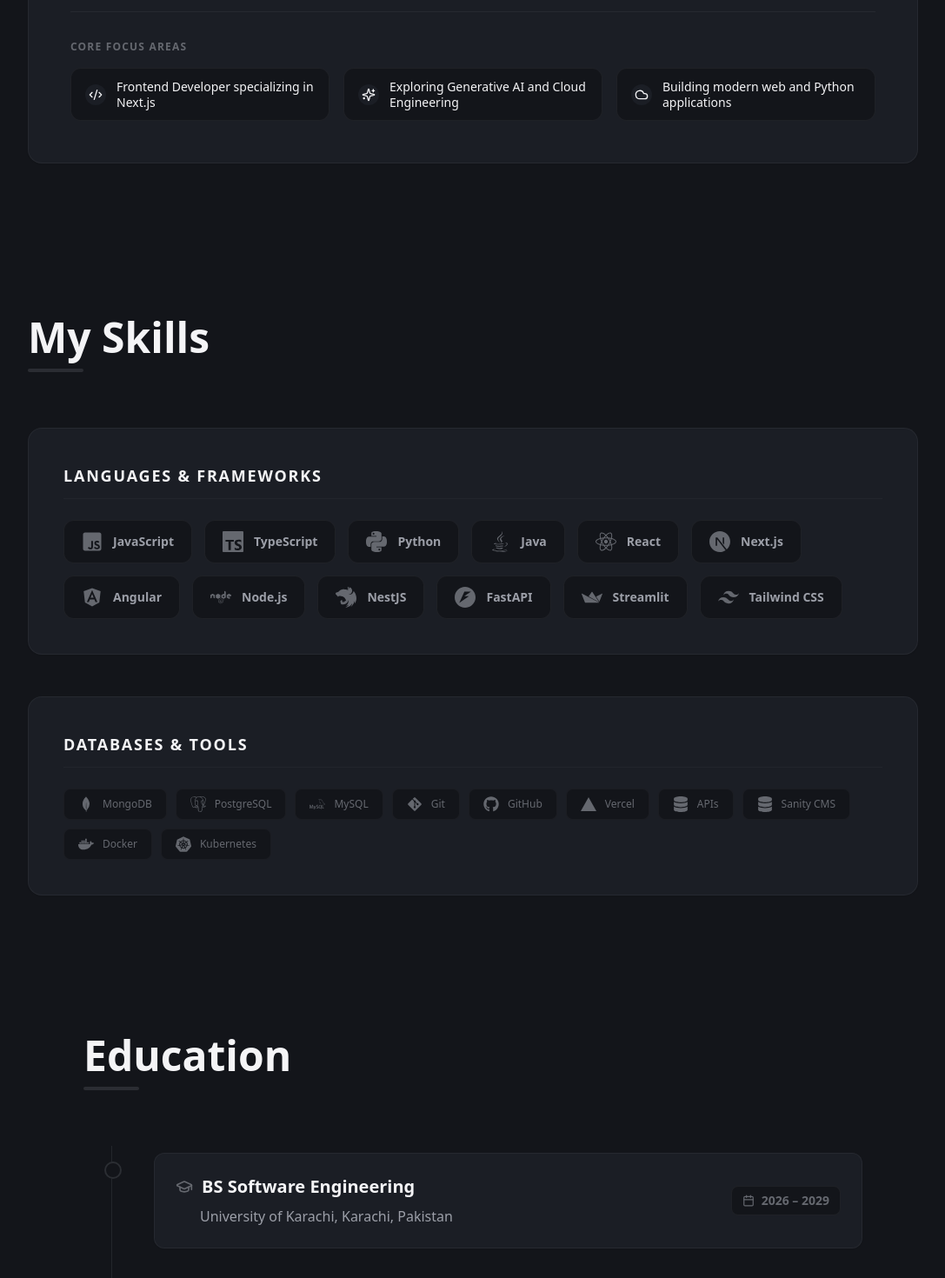
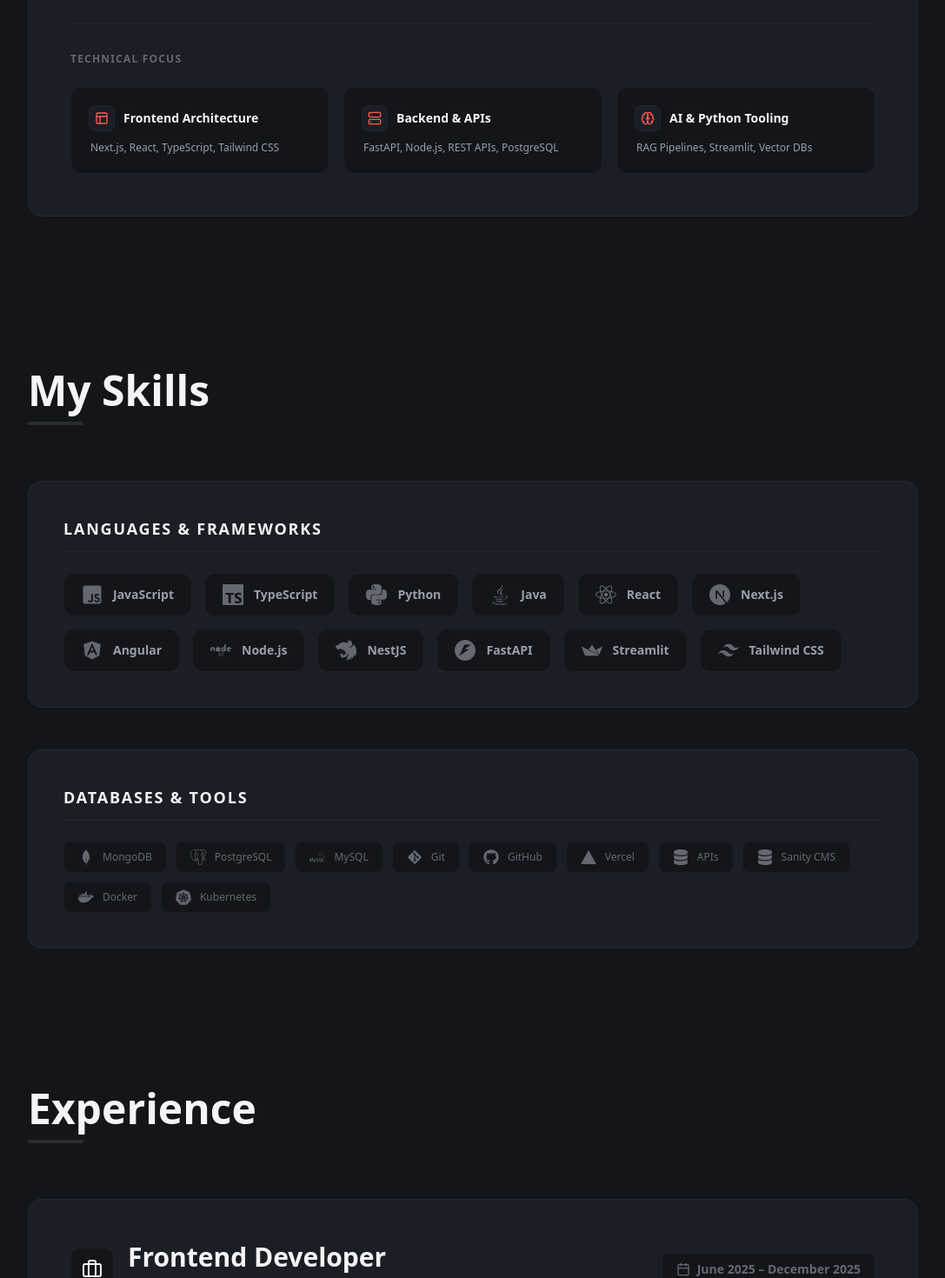
Before and after one commit to kulsoomimran/Personal_Portfolio, a Next.js app: page / in a window 1280 px wide. Shown: the part 1320-2790 px from the top of the page at 87% size, without its empty margins (96-1183 px from the left). Built offline with nearby package versions, Linux system fonts and the light colour scheme; a web font is replaced by a local one.

Commit message:
update home, about, and experience section

```diff
--- a/src/app/about/page.tsx
+++ b/src/app/about/page.tsx
@@ -1,20 +1,23 @@
 "use client";
 import React from "react";
-import { Code2, Sparkles, Cloud } from "lucide-react";
+import { Layout, Server, Brain } from "lucide-react";
 
 const About = () => {
   const highlights = [
     {
-      icon: <Code2 className="w-4 h-4 text-portfolioHeading" />,
-      text: "Frontend Developer specializing in Next.js",
+      icon: <Layout className="w-4 h-4" />,
+      title: "Frontend Architecture",
+      text: "Next.js, React, TypeScript, Tailwind CSS",
     },
     {
-      icon: <Sparkles className="w-4 h-4 text-portfolioHeading" />,
-      text: "Exploring Generative AI and Cloud Engineering",
+      icon: <Server className="w-4 h-4" />,
+      title: "Backend & APIs",
+      text: "FastAPI, Node.js, REST APIs, PostgreSQL",
     },
     {
-      icon: <Cloud className="w-4 h-4 text-portfolioHeading" />,
-      text: "Building modern web and Python applications",
+      icon: <Brain className="w-4 h-4" />,
+      title: "AI & Python Tooling",
+      text: "RAG Pipelines, Streamlit, Vector DBs",
     }
   ];
 
@@ -36,33 +39,36 @@ const About = () => {
           data-aos-duration="1000"
         >
           {/* Bold Intro Statement at the Top with Clean Solid Underline */}
-          <h3 className="text-2xl sm:text-3xl font-bold text-portfolioHeading leading-snug mb-8 max-w-4xl">
-            I am a <span className="text-portfolioHeading border-b-2 border-portfolioAccent pb-0.5">Software Engineering student</span> at the University of Karachi (UBIT&apos;29), specializing in front-end architecture, modern web apps, and AI integrations.
+          <h3 className="text-lg sm:text-xl md:text-2xl font-bold text-portfolioHeading leading-relaxed mb-8 max-w-4xl">
+            I am a <span className="text-portfolioHeading border-b-2 border-portfolioAccent pb-0.5">Frontend Developer & Software Engineer</span> specializing in crafting modern, high-performance web applications and intelligent AI integrations.
           </h3>
 
           {/* Sub Paragraphs */}
           <div className="grid grid-cols-1 md:grid-cols-2 gap-8 text-base leading-relaxed text-portfolioBody mb-8">
             <p>
-              I design and deploy responsive, high-performance applications like <span className="text-portfolioHeading font-semibold">Attendify</span> (a workforce management SaaS) and full-stack systems using <span className="text-portfolioHeading font-semibold">Next.js</span>, <span className="text-portfolioHeading font-semibold">TypeScript</span>, and <span className="text-portfolioHeading font-semibold">FastAPI</span>.
+              I design and deploy responsive, user-centric applications like <span className="text-portfolioHeading font-semibold">Attendify</span> (a workforce management SaaS), utilizing modern frontend architectures like <span className="text-portfolioHeading font-semibold">Next.js</span>, <span className="text-portfolioHeading font-semibold">React</span>, and <span className="text-portfolioHeading font-semibold">TypeScript</span>.
             </p>
             <p>
-              Beyond web development, I engineer secure data encryption utilities and vector-database-powered <span className="text-portfolioHeading font-semibold">RAG chatbots</span>, converting complex software concepts into fully deployed products.
+              Beyond building interfaces, I develop robust backend APIs, engineer custom utility tools, and integrate vector-database-driven <span className="text-portfolioHeading font-semibold">RAG chatbots</span>—applying my academic training in Software Engineering at the University of Karachi to deliver practical, production-grade solutions.
             </p>
           </div>
 
           {/* Highlights as 3 Equal-Width Grid Pills BELOW Paragraphs */}
           <div className="pt-8 border-t border-portfolioMuted/15">
-            <p className="text-xs font-bold text-portfolioMuted uppercase tracking-widest mb-4">Core Focus Areas</p>
+            <p className="text-xs font-bold text-portfolioMuted uppercase tracking-widest mb-6">Technical Focus</p>
             <div className="grid grid-cols-1 md:grid-cols-3 gap-4">
               {highlights.map((highlight, index) => (
                 <div
                   key={index}
-                  className="flex items-center gap-3 px-4 py-3 bg-portfolioBg border border-portfolioMuted/15 rounded-xl text-portfolioHeading text-sm font-medium hover:border-portfolioAccent/50 hover:shadow-[0_0_15px_rgba(255,92,77,0.15)] hover:-translate-y-1 transition-all duration-300 justify-start"
+                  className="flex flex-col gap-2.5 p-5 bg-portfolioBg border border-portfolioMuted/15 rounded-xl text-portfolioHeading hover:border-portfolioAccent/50 hover:shadow-[0_0_15px_rgba(255,92,77,0.15)] hover:-translate-y-1 transition-all duration-300 justify-start"
                 >
-                  <div className="p-1 bg-portfolioCard rounded-full flex-shrink-0">
-                    {highlight.icon}
+                  <div className="flex items-center gap-2.5">
+                    <div className="p-1.5 bg-portfolioCard rounded-lg flex-shrink-0 text-portfolioAccent border border-portfolioMuted/10">
+                      {highlight.icon}
+                    </div>
+                    <span className="font-bold text-sm text-portfolioHeading">{highlight.title}</span>
                   </div>
-                  <span className="leading-tight">{highlight.text}</span>
+                  <span className="text-xs text-portfolioBody leading-normal pl-0.5">{highlight.text}</span>
                 </div>
               ))}
             </div>
--- a/src/app/components/navbar.tsx
+++ b/src/app/components/navbar.tsx
@@ -17,7 +17,7 @@ export default function Navbar() {
       setScrolled(window.scrollY > 20);
 
       // Update active section based on scroll position
-      const sections = ["home", "about", "skills", "education", "experience", "projects"];
+      const sections = ["home", "about", "skills", "experience", "education", "projects"];
       const current = sections.find(section => {
         const element = document.getElementById(section);
         if (element) {
@@ -55,8 +55,8 @@ export default function Navbar() {
     { href: "#home", label: "Home" },
     { href: "#about", label: "About" },
     { href: "#skills", label: "Skills" },
+    { href: "#experience", label: "Experience" },
     { href: "#education", label: "Education" },
-    { href: "#experience", label: "Experience" },
     { href: "#projects", label: "Projects" },
   ];
 
--- a/src/app/experience/page.tsx
+++ b/src/app/experience/page.tsx
@@ -9,10 +9,16 @@ const Experience = () => {
       company: "ThreatCure",
       duration: "June 2025 \u2013 December 2025",
       description: [
-        "Designed and built 15+ interactive user interface modules using Angular and Tailwind CSS, reducing layout shifts and improving overall UX responsiveness.",
-        "Partnered with a cross-functional team of 4 engineers to integrate 25+ RESTful API endpoints, resolving critical frontend-backend latency bottlenecks.",
-        "Delivered a complete end-to-end Attendance Management SaaS dashboard (Attendify) featuring role-based access control, geo-clock-ins, and automated leave scheduling.",
-        "Optimized application bundles, achieving 90+ Lighthouse accessibility/performance scores and ensuring cross-browser styling consistency."
+        "Contributed to the development of ShieldOps, an enterprise cybersecurity threat monitoring platform, bybuilding scalable frontend features using Angular, TypeScript, and Tailwind CSS.",
+        "Developed interactive cybersecurity dashboards using D3.js, implementing responsive pie charts and bar charts that visualized real-time threat intelligence and security metrics from dynamic API data.",
+        "Built the Top Offenses dashboard module by processing and presenting security events based on severity levels, enabling analysts to identify and prioritize high-risk threats efficiently.",
+        "Designed and implemented a fully customizable event table supporting dynamic column reordering, resizing, visibility toggling, addition, removal, and replacement, providing users with a personalized data analysis experience.",
+        "Integrated RESTful APIs to fetch real-time cybersecurity events, offense summaries, histogram data, and dashboard analytics from backend services.",
+        "Processed and transformed API responses into interactive D3.js visualizations, including bar charts, pie charts and severity-based analytics for efficient threat monitoring.",
+        "Developed reusable Angular components and shared utilities to improve maintainability, reduce code duplication, and accelerate feature development across the application.",
+        "Optimized frontend performance by refactoring components, minimizing unnecessary rendering, and improving responsiveness for data-intensive dashboards.",
+        "Implemented an interactive animated particle background using tsParticles, enhancing the platform&apos;s visual appeal while maintaining smooth rendering performance.",
+        "Participated in code reviews, debugging, and continuous frontend improvements while adhering to modern Angular best practices, accessibility standards, and responsive design principles."
       ],
       techStack: ["Angular", "Tailwind CSS", "APIs", "UI/UX"]
     }
--- a/src/app/home/page.tsx
+++ b/src/app/home/page.tsx
@@ -48,11 +48,6 @@ const Home = () => {
     >
       {/* Grid background */}
       <div className="absolute inset-0 bg-[linear-gradient(to_right,#1b1e25_1px,transparent_1px),linear-gradient(to_bottom,#1b1e25_1px,transparent_1px)] bg-[size:4rem_4rem] [mask-image:radial-gradient(ellipse_70%_60%_at_50%_0%,#000_60%,transparent_100%)] opacity-20 pointer-events-none" />
-
-      {/* Radial coral glow — top-left anchor */}
-      <div className="absolute -top-24 -left-24 w-[480px] h-[480px] bg-portfolioAccent/5 rounded-full blur-[100px] pointer-events-none" />
-      {/* Faint glow — bottom-right */}
-      <div className="absolute bottom-0 right-0 w-[300px] h-[300px] bg-blue-500/5 rounded-full blur-[80px] pointer-events-none" />
 
       <div className="container mx-auto flex flex-col lg:flex-row items-center gap-16 lg:gap-20 relative z-10 max-w-6xl">
 
--- a/src/app/page.tsx
+++ b/src/app/page.tsx
@@ -33,11 +33,11 @@ const Page = () => {
       </section>
 
       <section>
-        <Education />
+        <Experience />
       </section>
 
       <section>
-        <Experience />
+        <Education />
       </section>
 
       <section>
--- a/tailwind.config.ts
+++ b/tailwind.config.ts
@@ -25,8 +25,8 @@ const config: Config = {
       imperial: ["Imperial Script", "cursive"],
     }
   },
-  plugins: [
-    require('@tailwindcss/line-clamp'),
-  ],
+  // plugins: [
+  //   require('@tailwindcss/line-clamp'),
+  // ],
 };
 export default config;
```
